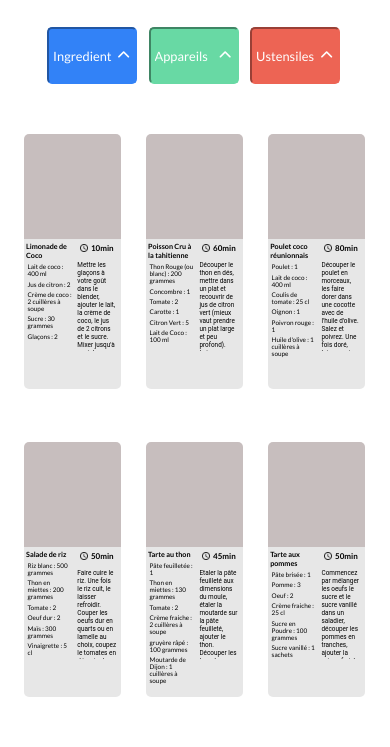
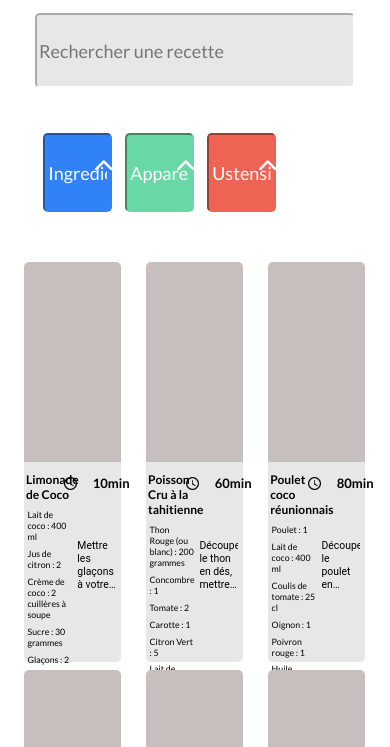
Before and after one commit to JioPonda/CHAPITRE-7, a plain HTML site: page index.html in a window 390 px wide. Shown: the part 194-941 px from the top of the page. Drawn offline with Linux system fonts and the light colour scheme.

Commit message:
suppréssion mediaquery mobile parceque je suis un débile lul

```diff
--- a/CSS/style.css
+++ b/CSS/style.css
@@ -481,202 +481,4 @@
 
 @media screen and (max-width : 820px) {
 
-       #ingredient {
-           width: 20vw;
 }
-
-       #appareils {
-           width: 20vw;
-       }
-
-       #ustensiles {
-           width: 20vw;
-       }
-
-       .chevron-ingredients {
-           margin: -55px 0 0 18vw;
-       }
-
-       .chevron-appareils {
-           margin: -55px 0 0 18vw;
-       }
-
-       .chevron-ustensiles {
-           margin: -55px 0 0 18vw;
-       }
-
-       #suggestions-ingredient {
-           width: 80vw;
-       }
-
-       #suggestions-ustensiles {
-           width: 38vw;
-       }
-
-       .card-title {
-           font-size: 0.65em;
-       }
-   }
-
-   @media screen and (max-width: 425px) {
-
-       header img {
-           height: 40px;
-           width: auto;
-       }
-
-       header h1 {
-           font-family: 'DM Sans';
-           font-style: normal;
-           font-weight: 700;
-           font-size: 1.125em;
-           color: #D04F4F;
-       }
-
-       header input {
-           Width: 80vw;
-           Height: 45px;
-           background: #E7E7E7;
-           border-color: #FFF;
-           border-radius: 10px;
-           margin: 10px 0 0 0vw;
-           font-style: normal;
-           font-weight: 400;
-           font-size: 1em;
-       }
-
-       .search-zone {
-           margin: -15px 0 0 5vw;
-       }
-
-       #ingredient {
-           height: 45px;
-           font-size: 0.8em;
-       }
-
-       .chevron-ingredients {
-           margin: -34px 0 0 18vw;
-           font-size: 0.8em;
-       }
-
-       #suggestions-ingredient {
-           margin-left: -40px;
-           border-radius: 5px;
-       }
-
-       #pIngredient {
-           font-size: 0.75em;
-       }
-
-       #appareils {
-           height: 45px;
-           font-size: 0.8em;
-       }
-
-       .chevron-appareils {
-           margin: -34px 0 0 18vw;
-           font-size: 0.8em;
-       }
-
-       #suggestions-appareils {
-           margin-left: -69px;
-           border-radius: 5px;
-       }
-
-       #pAppareils {
-           font-size: 0.75em;
-       }
-
-       #ustensiles {
-           height: 45px;
-           font-size: 0.8em;
-       }
-
-       .chevron-ustensiles {
-           margin:  -34px 0 0 18vw;
-           font-size: 0.8em;
-       }
-
-       #suggestions-ustensiles {
-           margin-left: -13px;
-           border-radius: 5px;
-       }
-
-       #pUstensils {
-           font-size: 0.75em;
-       }
-
-
-       .div-card {
-           height: 300px;
-       }
-
-       .grey-zone {
-           height: 35%;
-           width: 100%;
-           background: #C7BEBE;
-           border-radius: 5px 5px 0px 0px;
-       }
-
-       .card-title {
-           margin-top: 3px;
-           font-size: 0.45em;
-       }
-
-       .card-ingredient {
-           font-size: 0.4em;
-           margin-top: -3px;
-       }
-
-       .card-clock {
-           margin-top: -5px;
-           padding-right: 0.2em;
-           height: 0.5em;
-           width: 0.5em;
-       }
-
-       .card-time {
-           font-size: 8px;
-           margin-top: 4px;
-       }
-
-       .card-description {
-           height: 60%;
-           width: 10vw;
-           margin-right: 0%;
-           margin-top: 0;
-           font-family: 'Roboto';
-           font-weight: 400;
-           font-size: 0.4em;
-           -webkit-line-clamp: 13;
-           display: -webkit-box;
-           -webkit-box-orient: vertical;
-           overflow: hidden;
-       }
-   }
-
-   @media screen and (max-width: 375px) {
-
-    .chevron-ingredients {
-        margin: -31px 0 0 18.5vw;
-        font-size: 0.8em;
-    }
-    .chevron-appareils {
-        margin: -31px 0 0 18.5vw;
-        font-size: 0.8em;
-    }
-    .chevron-ustensiles {
-        margin: -31px 0 0 18.5vw;
-        font-size: 0.8em;
-    }
-
-    .card-title {
-        margin-top: 3px;
-        font-size: 0.3em;
-    }
-
-    .card-ingredient {
-        font-size: 0.3em;
-        margin-top: -3px;
-    }
-}
```
Lines whose indentation alone changed are shown as unchanged.
